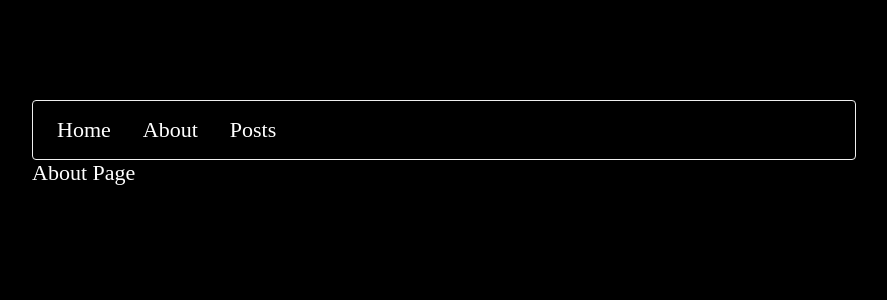
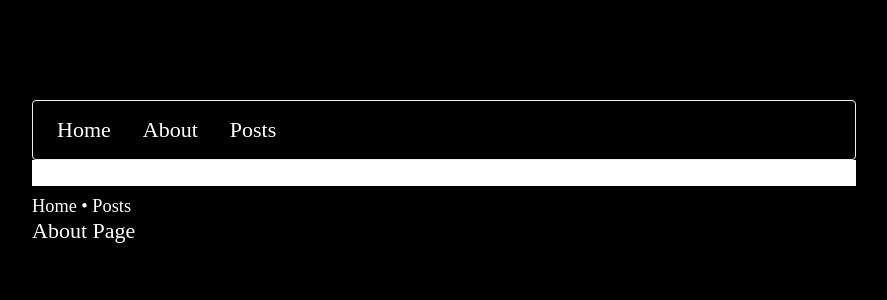
Before and after one commit to corozb/post-web-next, a Next.js app: page /about in a window 1280 px wide. Shown: the top 300 px of the page, without its empty margins (196-1083 px from the left). Built offline with nearby package versions, Linux system fonts and the light colour scheme.

Commit message:
Group routes to share layout

```diff
--- /dev/null
+++ b/app/(with-banner)/layout.jsx
@@ -0,0 +1,17 @@
+import React from 'react'
+
+function PostLayout({ children }) {
+  return (
+    <div>
+      <marquee style={{ background: 'white', color: 'red' }}>
+        Este layout se comparte entre varias páginas que no están anidadas. Podría usarse para el caso de un side bar o
+        un user avatar
+      </marquee>
+      <br />
+      <small>Home &bull; Posts</small>
+      {children}
+    </div>
+  )
+}
+
+export default PostLayout
--- a/app/posts/[id]/comments/page.jsx
+++ b/app/(with-banner)/posts/[id]/comments/page.jsx
@@ -3,7 +3,7 @@ import Link from 'next/link'
 
 const fecthComments = async (id) => {
   await new Promise((resolve) => setTimeout(resolve, 5000))
-  throw new Error()
+  // throw new Error()
 
   // incremental static regeneration
   return fetch(`https://jsonplaceholder.typicode.com/posts/${id}/comments`, {
```
Also changed, not shown: app/posts/layout.jsx (deleted, +0 -12 lines), app/(with-banner)/about/page.jsx (renamed from app/about/page.jsx), app/(with-banner)/posts/[id]/LikeButton.jsx (renamed from app/posts/[id]/LikeButton.jsx), app/(with-banner)/posts/[id]/ListOfPost.jsx (renamed from app/posts/[id]/ListOfPost.jsx), app/(with-banner)/posts/[id]/comments/error.jsx (renamed from app/posts/[id]/comments/error.jsx), app/(with-banner)/posts/[id]/comments/loading.jsx (renamed from app/posts/[id]/comments/loading.jsx), app/(with-banner)/posts/[id]/layout.jsx (renamed from app/posts/[id]/layout.jsx), app/(with-banner)/posts/[id]/page.jsx (renamed from app/posts/[id]/page.jsx), app/(with-banner)/posts/page.jsx (renamed from app/posts/page.jsx).
